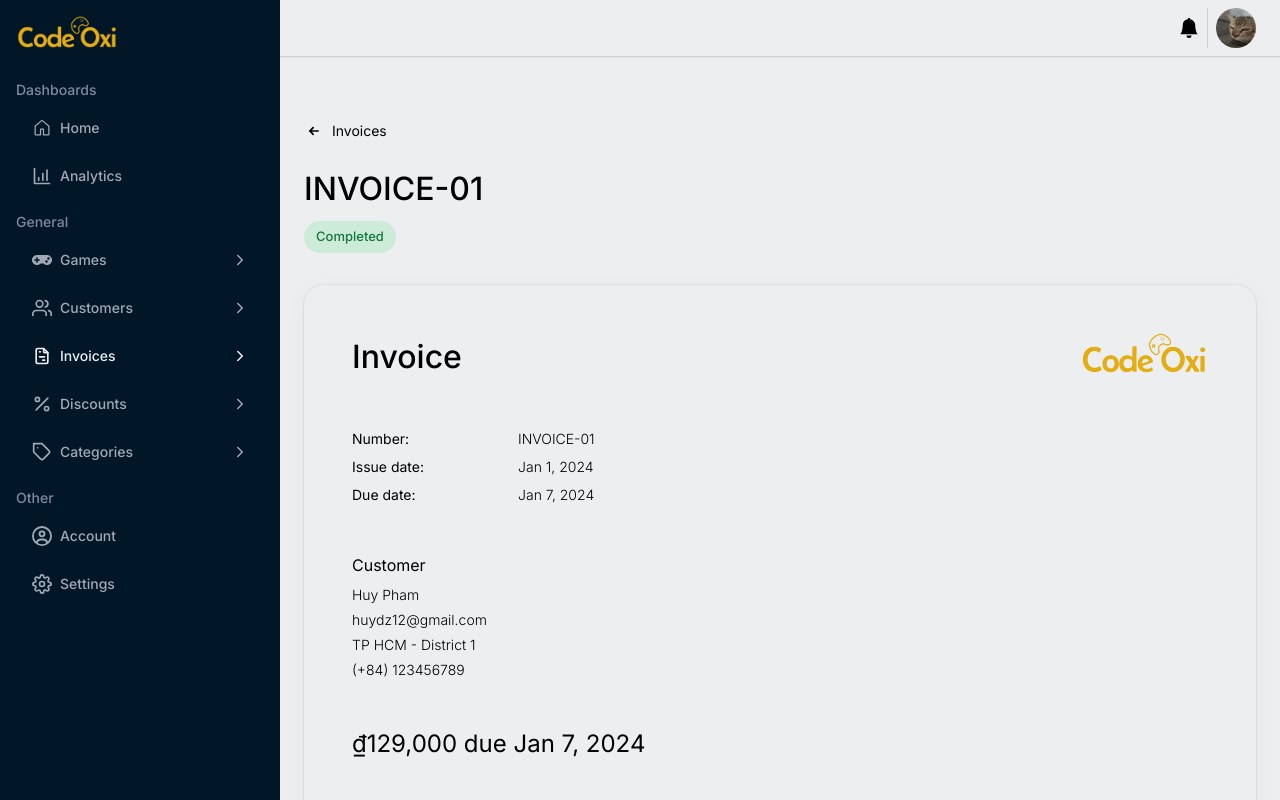
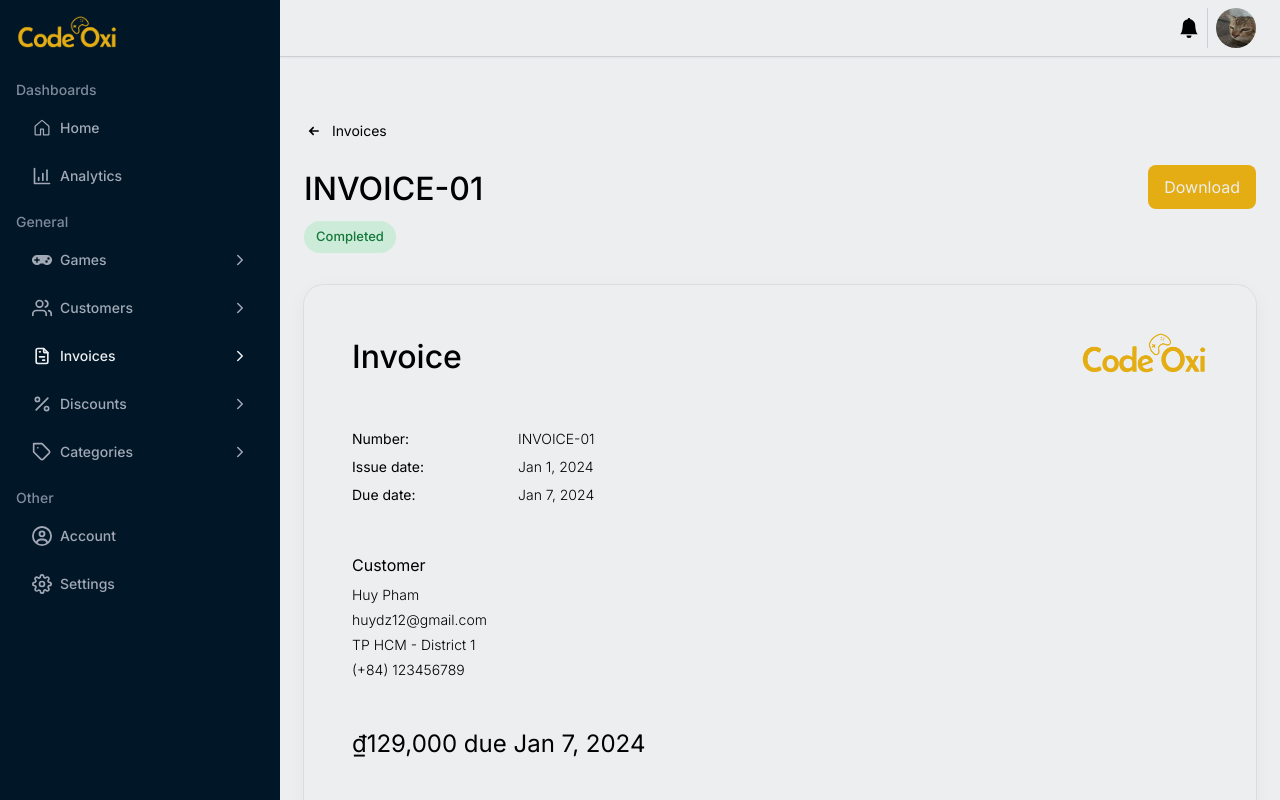
Before and after one commit to Blur2311/Game-Maketplace, a React (Vite) app: page /admin/invoice/detail/INVOICE-120 in a window 1280 px wide. Shown: the top 800 px of the page. Built offline with nearby package versions, Linux system fonts and the light colour scheme.

Commit message:
feat: add new button to Invoice page

```diff
--- a/src/layout/AdminPage/InvoiceManagePage/InvoiceDetail.tsx
+++ b/src/layout/AdminPage/InvoiceManagePage/InvoiceDetail.tsx
@@ -6,12 +6,14 @@ import {
   formatDateFromLocalDate,
 } from "../../../utils/OtherUtils";
 import { InvoiceDetailRow } from "./components/InvoiceDetailRow";
+import { Button } from "primereact/button";
 
 export const InvoiceDetail = () => {
   const [status] = useState(true);
 
   return (
     <>
+      <div className="">
         <div className="">
           <div className="mb-8 flex flex-col gap-6">
             <NavLink
@@ -21,6 +23,7 @@ export const InvoiceDetail = () => {
               <TiArrowLeft className="text-xl" />
               Invoices
             </NavLink>
+            <div className="flex items-start justify-between gap-6">
               <div className="flex flex-col gap-2">
                 <h3 className="text-[32px] font-medium">INVOICE-01</h3>
                 <div className="flex">
@@ -37,7 +40,19 @@ export const InvoiceDetail = () => {
                   </div>
                 </div>
               </div>
+
+              <div className="">
+                <Button
+                  label="Download"
+                  className={
+                    "rounded-lg bg-mainYellow px-4 py-[10px] text-white transition duration-300 hover:brightness-105"
+                  }
+                />
               </div>
+            </div>
+          </div>
+        </div>
+
         <div className="rounded-[20px] p-12 shadow-adminBoxshadow">
           <div className="flex flex-col gap-12">
             <div className="flex items-start gap-6">
@@ -85,7 +100,7 @@ export const InvoiceDetail = () => {
 
             <div className="rounded-lg border bg-[#F2F2F2] px-5 pb-5">
               <div className="overflow-x-scroll">
-                <table className="w-full rounded-xl">
+                <table className="w-full text-nowrap rounded-xl">
                   <thead>
                     <tr className="text-left">
                       <th className="p-5 text-xs font-light">Name</th>
```
Lines whose indentation alone changed are shown as unchanged.
